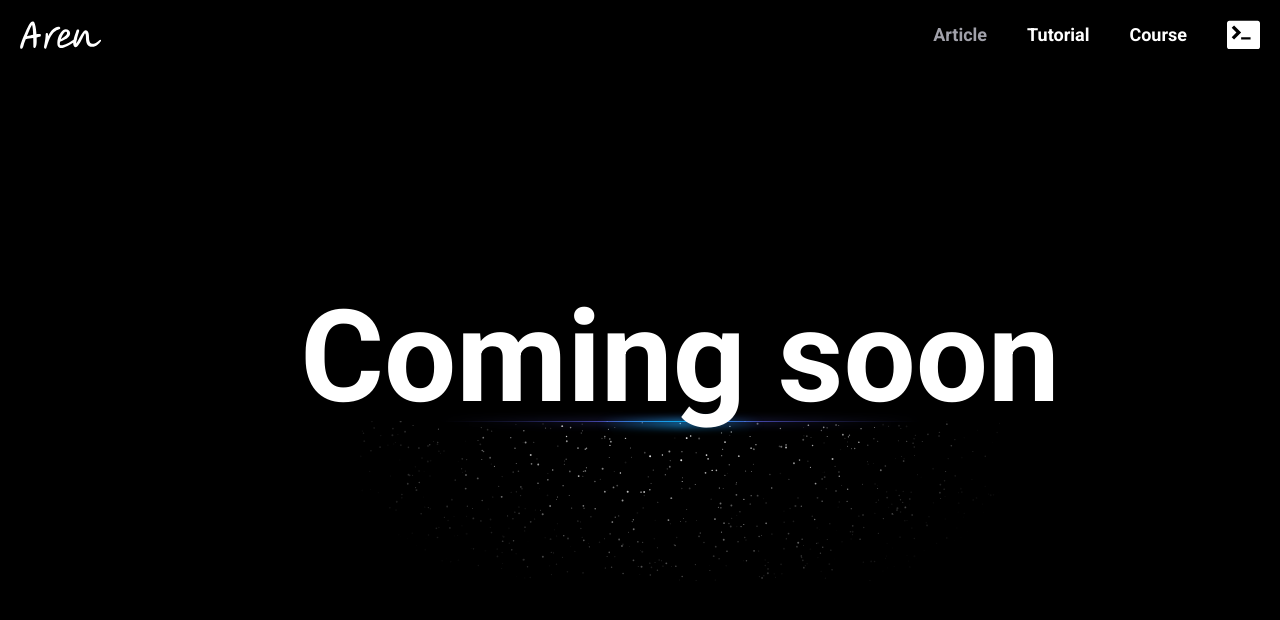
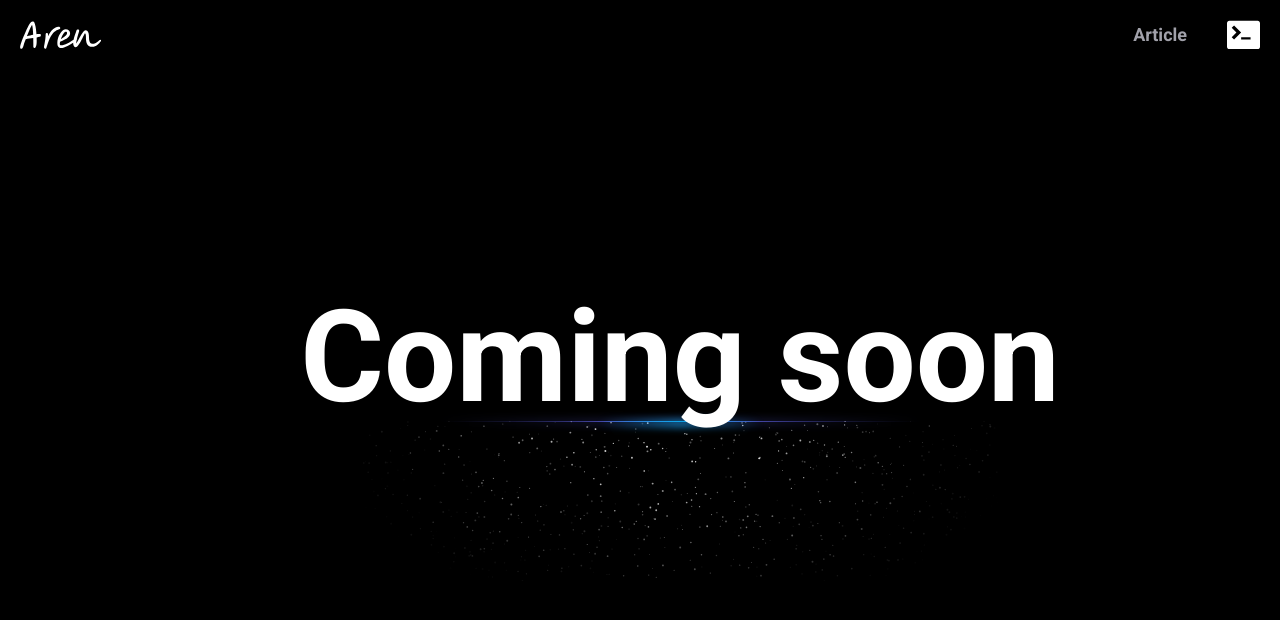
Before and after one commit to arentalb/modern-portfolio, a React (Vite) app: page /article in a window 1280 px wide. Shown: the top 620 px of the page. Built offline with nearby package versions, Linux system fonts and the light colour scheme.

Commit message:
Comment out nav items and pages

```diff
--- a/src/App.tsx
+++ b/src/App.tsx
@@ -1,7 +1,5 @@
 import { Route, Routes } from "react-router";
 import { NotFoundPage } from "@/pages/NotFoundPage.tsx";
-import { CoursePage } from "@/pages/CoursePage.tsx";
-import { TutorialPage } from "@/pages/TutorialPage.tsx";
 import { ArticlePage } from "@/pages/ArticlePage.tsx";
 import { HomePage } from "@/pages/HomePage.tsx";
 import { BrowserRouter } from "react-router-dom";
@@ -13,8 +11,8 @@ function App() {
         {/*<Route path={""} element={<HomePage />} />*/}
         <Route path={""} element={<HomePage />} />
         <Route path={"/article"} element={<ArticlePage />} />
-        <Route path={"/tutorial"} element={<TutorialPage />} />
-        <Route path={"/course"} element={<CoursePage />} />
+        {/*<Route path={"/tutorial"} element={<TutorialPage />} />*/}
+        {/*<Route path={"/course"} element={<CoursePage />} />*/}
         <Route path={"*"} element={<NotFoundPage />} />
       </Routes>
     </BrowserRouter>
--- a/src/components/layout/Header.tsx
+++ b/src/components/layout/Header.tsx
@@ -69,8 +69,8 @@ function NavItems() {
   return (
     <>
       <NavItem to="/article">Article</NavItem>
-      <NavItem to="/tutorial">Tutorial</NavItem>
-      <NavItem to="/course">Course</NavItem>
+      {/*<NavItem to="/tutorial">Tutorial</NavItem>*/}
+      {/*<NavItem to="/course">Course</NavItem>*/}
       <TerminalIcon />
     </>
   );
```
